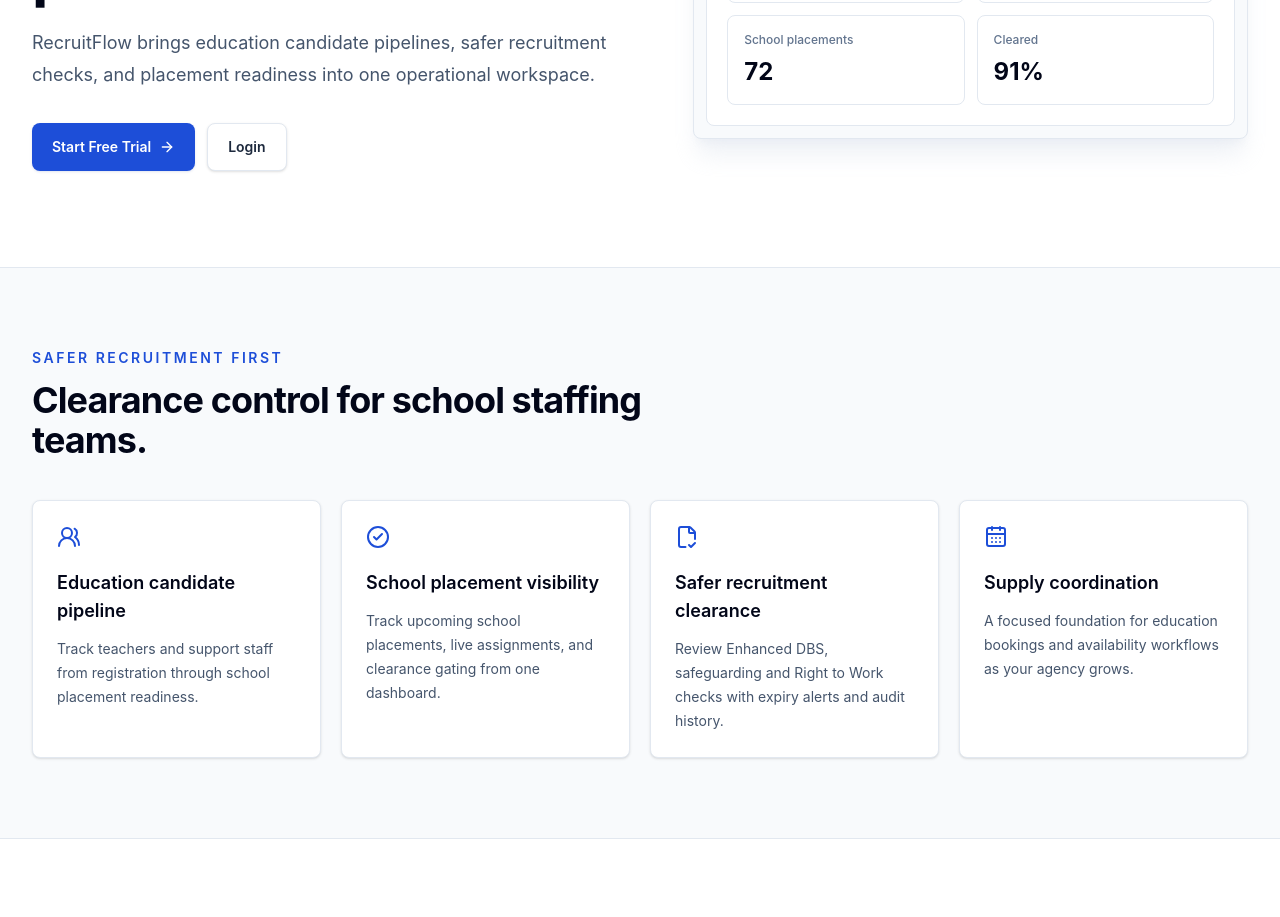
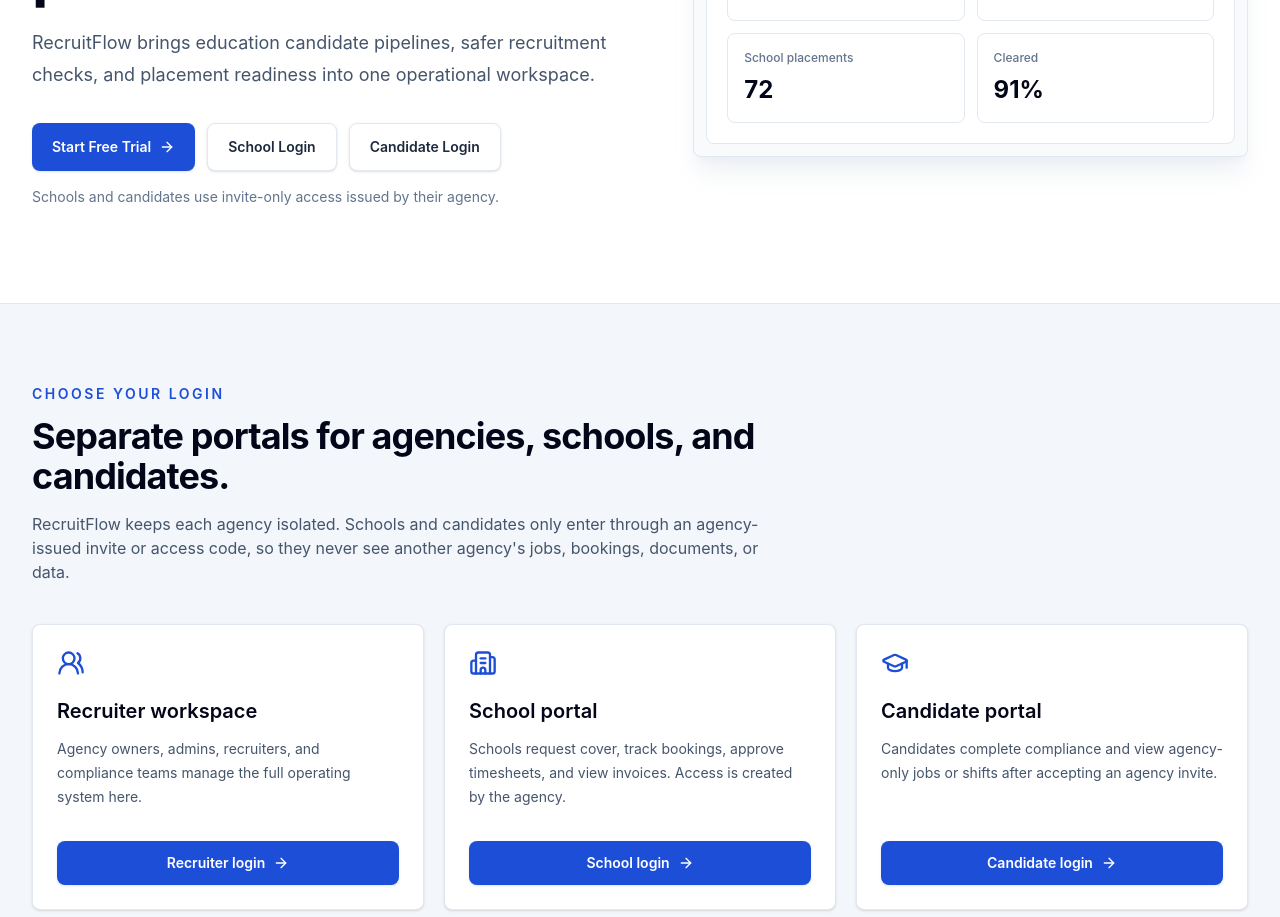
Before and after one commit to sezinercem/saas-idea, a React (Vite) app: page / in a window 1280 px wide. Shown: the part 400-1317 px from the top of the page. Built offline with nearby package versions, Linux system fonts and the light colour scheme; no server answers.

Commit message:
Add landing portal login options

```diff
--- a/src/components/layout/LandingNav.tsx
+++ b/src/components/layout/LandingNav.tsx
@@ -6,6 +6,7 @@
 
 const navItems = [
   { label: "Features", href: "#features" },
+  { label: "Login", href: "#login-options" },
   { label: "Pricing", href: "#pricing" },
 ];
 
@@ -29,7 +30,7 @@
         </div>
         <div className="hidden items-center gap-3 md:flex">
           <ThemeToggle />
-          <ButtonLink to="/login" variant="ghost">
+          <ButtonLink to="/#login-options" variant="ghost">
             Login
           </ButtonLink>
           <ButtonLink to="/signup">Start Free Trial</ButtonLink>
@@ -58,7 +59,7 @@
             ))}
             <div className="flex items-center gap-3 pt-2">
               <ThemeToggle />
-              <ButtonLink to="/login" variant="outline" className="flex-1">
+              <ButtonLink to="/#login-options" variant="outline" className="flex-1">
                 Login
               </ButtonLink>
               <ButtonLink to="/signup" className="flex-1">
--- a/src/pages/LandingPage.tsx
+++ b/src/pages/LandingPage.tsx
@@ -1,4 +1,4 @@
-import { ArrowRight, CalendarDays, CheckCircle2, FileCheck2, UsersRound } from "lucide-react";
+import { ArrowRight, Building2, CalendarDays, CheckCircle2, FileCheck2, GraduationCap, UsersRound } from "lucide-react";
 import { LandingNav } from "../components/layout/LandingNav";
 import { ButtonLink } from "../components/ui/Button";
 import { Card } from "../components/ui/Card";
@@ -26,6 +26,30 @@
   },
 ];
 
+const loginOptions = [
+  {
+    title: "Recruiter workspace",
+    body: "Agency owners, admins, recruiters, and compliance teams manage the full operating system here.",
+    href: "/login",
+    cta: "Recruiter login",
+    icon: UsersRound,
+  },
+  {
+    title: "School portal",
+    body: "Schools request cover, track bookings, approve timesheets, and view invoices. Access is created by the agency.",
+    href: "/school/login",
+    cta: "School login",
+    icon: Building2,
+  },
+  {
+    title: "Candidate portal",
+    body: "Candidates complete compliance and view agency-only jobs or shifts after accepting an agency invite.",
+    href: "/portal/login",
+    cta: "Candidate login",
+    icon: GraduationCap,
+  },
+];
+
 export function LandingPage() {
   return (
     <div className="min-h-screen bg-slate-50 text-slate-950 dark:bg-slate-950 dark:text-white">
@@ -48,10 +72,16 @@
                   Start Free Trial
                   <ArrowRight className="size-4" />
                 </ButtonLink>
-                <ButtonLink to="/login" variant="outline" className="h-12 px-5">
-                  Login
+                <ButtonLink to="/school/login" variant="outline" className="h-12 px-5">
+                  School Login
+                </ButtonLink>
+                <ButtonLink to="/portal/login" variant="outline" className="h-12 px-5">
+                  Candidate Login
                 </ButtonLink>
               </div>
+              <p className="mt-4 text-sm text-slate-500 dark:text-slate-400">
+                Schools and candidates use invite-only access issued by their agency.
+              </p>
             </div>
 
             <div className="rounded-lg border border-slate-200 bg-slate-50 p-3 shadow-xl shadow-slate-200/60 dark:border-slate-800 dark:bg-slate-900 dark:shadow-black/30">
@@ -79,6 +109,31 @@
                   ))}
                 </div>
               </div>
+            </div>
+          </div>
+        </section>
+
+        <section id="login-options" className="border-b border-slate-200 bg-slate-100/70 py-20 dark:border-slate-800 dark:bg-slate-900/40">
+          <div className="mx-auto max-w-7xl px-4 sm:px-6 lg:px-8">
+            <div className="max-w-3xl">
+              <p className="text-sm font-semibold uppercase tracking-[0.18em] text-brand-600 dark:text-brand-100">Choose your login</p>
+              <h2 className="mt-3 text-3xl font-bold tracking-tight sm:text-4xl">Separate portals for agencies, schools, and candidates.</h2>
+              <p className="mt-4 text-slate-600 dark:text-slate-300">
+                RecruitFlow keeps each agency isolated. Schools and candidates only enter through an agency-issued invite or access code, so they never see another agency&apos;s jobs, bookings, documents, or data.
+              </p>
+            </div>
+            <div className="mt-10 grid gap-5 lg:grid-cols-3">
+              {loginOptions.map((option) => (
+                <Card key={option.title}>
+                  <option.icon className="size-7 text-brand-600 dark:text-brand-100" />
+                  <h3 className="mt-5 text-xl font-semibold">{option.title}</h3>
+                  <p className="mt-3 min-h-20 text-sm leading-6 text-slate-600 dark:text-slate-300">{option.body}</p>
+                  <ButtonLink to={option.href} className="mt-6 w-full">
+                    {option.cta}
+                    <ArrowRight className="size-4" />
+                  </ButtonLink>
+                </Card>
+              ))}
             </div>
           </div>
         </section>
```
